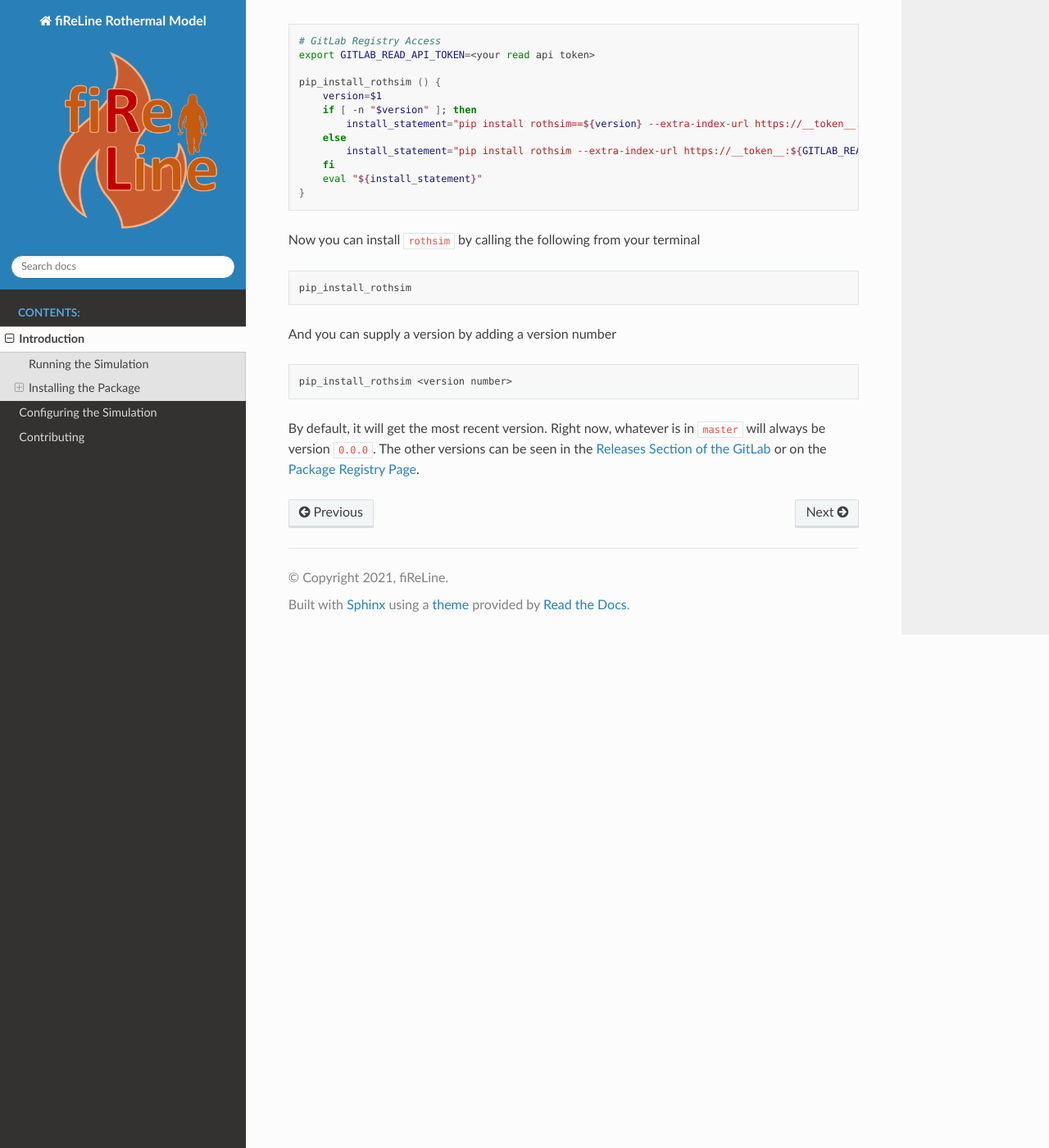
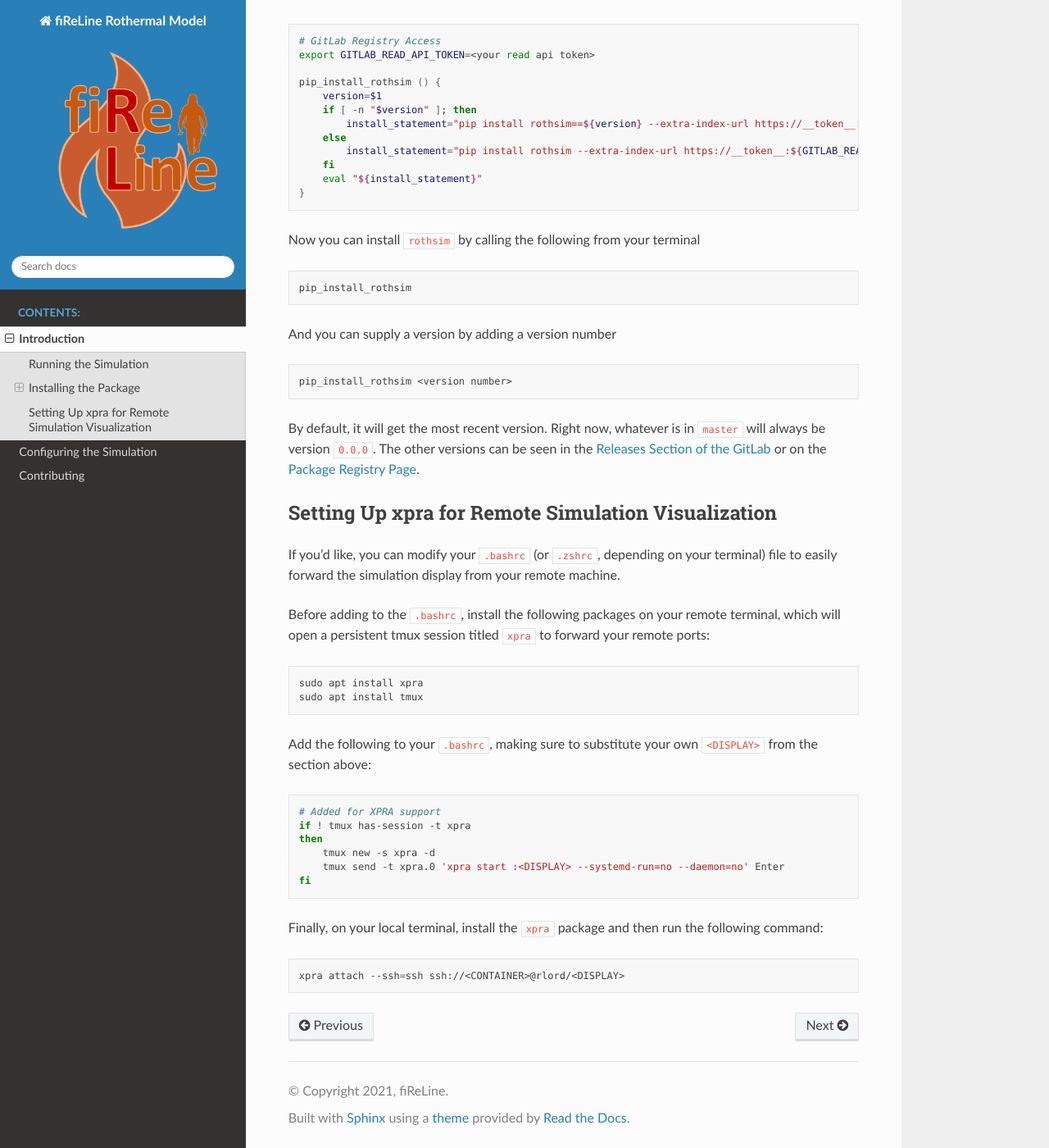
Before and after one commit to mitrefireline/simfire, a Sphinx documentation site: the page built from docs/source/intro.md, in a window 1280 px wide and 1400 px high, scrolled down 1241 px. Shown: the whole window at 82% size. Built offline with Sphinx 7.4.7 and the Read the Docs theme 2.0.0, drawn with Linux system fonts in a browser that asks for light colours; pages that are not in the unit, such as notebooks, are missing from menus.

Commit message:
Updated docs for using xpra with a remote machine to vis simulation

````diff
--- a/docs/source/intro.md
+++ b/docs/source/intro.md
@@ -71,3 +71,34 @@ pip_install_rothsim <version number>
 ```
 
 By default, it will get the most recent version. Right now, whatever is in `master` will always be version `0.0.0`. The other versions can be seen in the [Releases Section of the GitLab](https://gitlab.mitre.org/fireline/rothermel-modeling/-/releases) or on the [Package Registry Page](https://gitlab.mitre.org/fireline/rothermel-modeling/-/packages).
+
+
+## Setting Up xpra for Remote Simulation Visualization
+
+If you'd like, you can modify your `.bashrc` (or `.zshrc`, depending on your terminal) file to easily forward the simulation display from your remote machine.
+
+Before adding to the `.bashrc`, install the following packages on your remote terminal, which will open a persistent tmux session titled `xpra` to forward your remote ports:
+
+```shell
+sudo apt install xpra
+sudo apt install tmux
+```
+
+Add the following to your `.bashrc`, making sure to substitute your own `<DISPLAY>` from the section above:
+
+```shell
+
+# Added for XPRA support
+if ! tmux has-session -t xpra
+then
+    tmux new -s xpra -d
+    tmux send -t xpra.0 'xpra start :<DISPLAY> --systemd-run=no --daemon=no' Enter
+fi
+
+```
+
+Finally, on your local terminal, install the `xpra` package and then run the following command:
+
+```shell
+xpra attach --ssh=ssh ssh://<CONTAINER>@rlord/<DISPLAY>
+```
````
